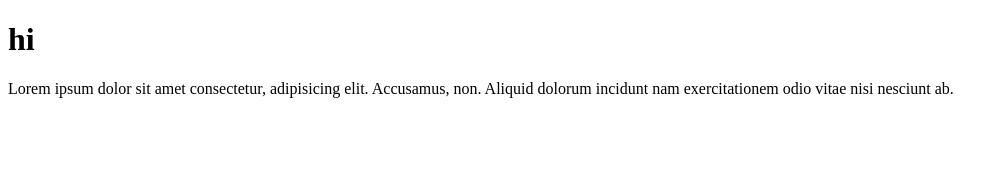
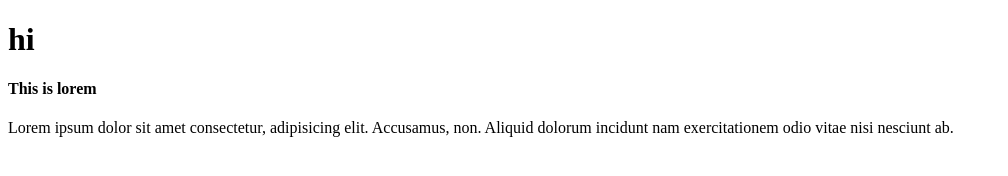
Before and after one commit to SR-Sanjay/web-project, a plain HTML site: page index.html in a window 1280 px wide. Shown: the whole page, without its empty margins (0-1008 px from the left). Drawn offline with Linux system fonts and the light colour scheme.

Commit message:
Update index.html

```diff
--- a/index.html
+++ b/index.html
@@ -7,6 +7,7 @@
 </head>
 <body>
     <h1>hi</h1>
+   <h4>This is lorem</h4>
     <p>Lorem ipsum dolor sit amet consectetur, adipisicing elit. Accusamus, non. Aliquid dolorum incidunt nam exercitationem odio vitae nisi nesciunt ab.</p>
 </body>
 </html>
```
